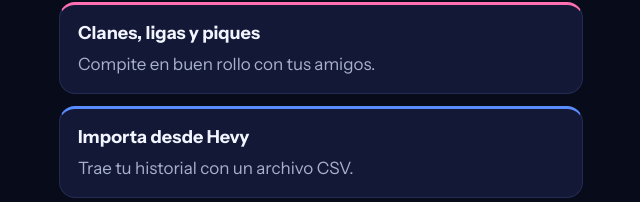
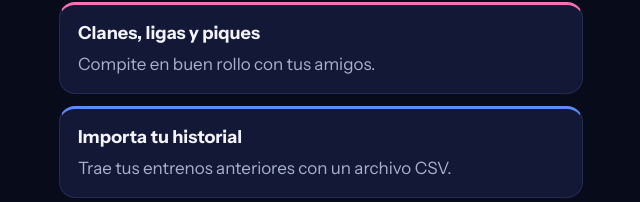
Before and after one commit to guillemarmu/hierro, a plain HTML site: page index.html in a window 1280 px wide. Shown: the part 598-800 px from the top of the page, without its empty margins (319-959 px from the left). Drawn offline with Linux system fonts and the light colour scheme.

Commit message:
Hierro 4.13.4: quitar referencias a otras apps (index.html)

```diff
--- a/index.html
+++ b/index.html
@@ -88,7 +88,7 @@ details .in{padding:0 18px 12px}
 <div class="card"><h3>Apunta rápido, sin conexión</h3><p>Registra series y pesos en segundos, incluso sin cobertura en el gimnasio.</p></div>
 <div class="card"><h3>Rangos de fuerza</h3><p>Descubre tu nivel por ejercicio y por músculo.</p></div>
 <div class="card"><h3>Clanes, ligas y piques</h3><p>Compite en buen rollo con tus amigos.</p></div>
-<div class="card"><h3>Importa desde Hevy</h3><p>Trae tu historial con un archivo CSV.</p></div>
+<div class="card"><h3>Importa tu historial</h3><p>Trae tus entrenos anteriores con un archivo CSV.</p></div>
 </section>
 
 <h2 style="margin-top:8px">Instálala en tu móvil</h2>
```
